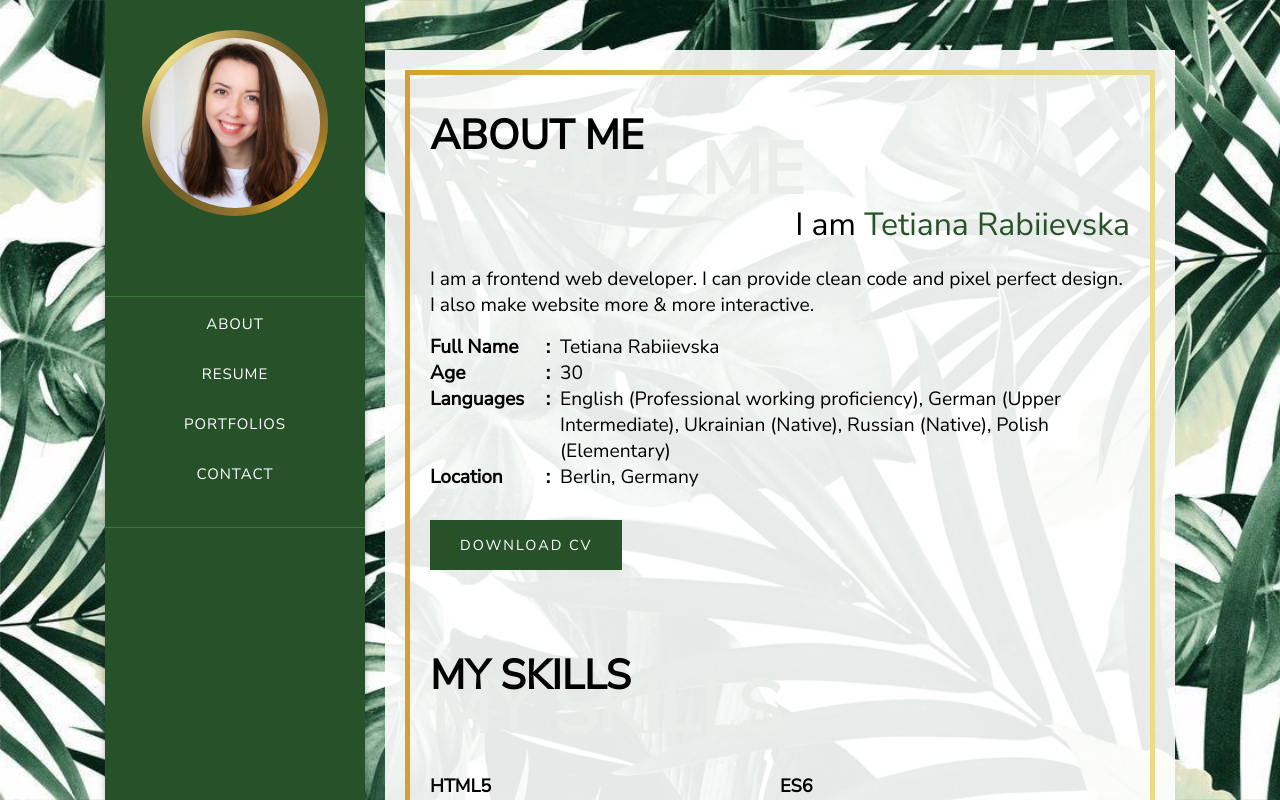
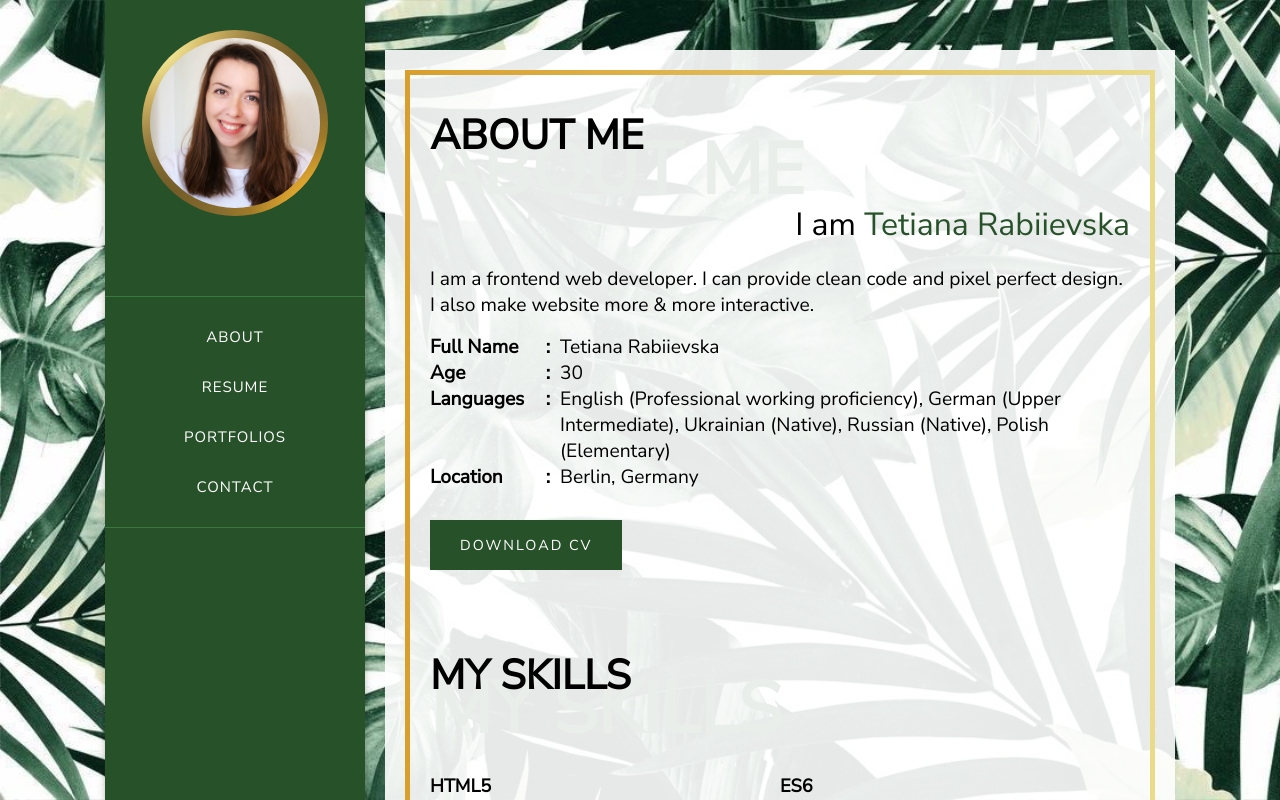
Before and after one commit to atranarta/portfolio, a React (Create React App) app: page / in a window 1280 px wide. Shown: the top 800 px of the page. Built offline with nearby package versions, Linux system fonts and the light colour scheme.

Commit message:
Small style fixes

```diff
--- a/src/App.css
+++ b/src/App.css
@@ -100,12 +100,12 @@ body {
     width: 800px;
     z-index: 999;
     height: 50px;
-    left: 0;
   }
 }
 @media (max-width: 870px) {
   #wrapper aside {
     width: 100%;
+    left: 0;
   }
 }
 #wrapper aside .heading {
@@ -179,7 +179,7 @@ body {
   z-index: 1;
   cursor: pointer;
   font-weight: 200;
-  line-height: 100%;
+  line-height: 2.6rem;
   outline: none;
   height: 100%;
 }
--- a/src/App.scss
+++ b/src/App.scss
@@ -103,11 +103,11 @@ body {
       width: 800px;
       z-index: 999;
       height: 50px;
-      left: 0;
     }
 
     @include _870 {
       width: 100%;
+      left: 0;
     }
 
     .heading {
@@ -181,7 +181,7 @@ body {
             z-index: 1;
             cursor: pointer;
             font-weight: 200;
-            line-height: 100%;
+            line-height: 2.6rem;
             outline: none;
             height: 100%;
 
```
Also changed, not shown: 1 other file (tests, documents, lock files or other folders).
